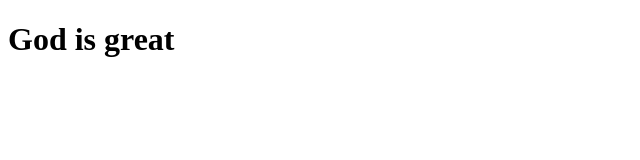
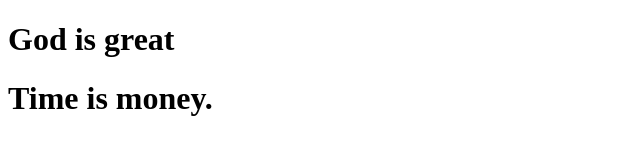
Before and after one commit to abhishekpoojara8088/Demo, a plain HTML site: page index.html in a window 1280 px wide. Shown: the whole page, without its empty margins (0-640 px from the left). Drawn offline with Linux system fonts and the light colour scheme.

Commit message:
Code commit after new H1

```diff
--- a/index.html
+++ b/index.html
@@ -8,5 +8,6 @@
 </head>
 <body>
     <h1>God is great</h1>
+    <h1>Time is money.</h1>
 </body>
 </html>
```
